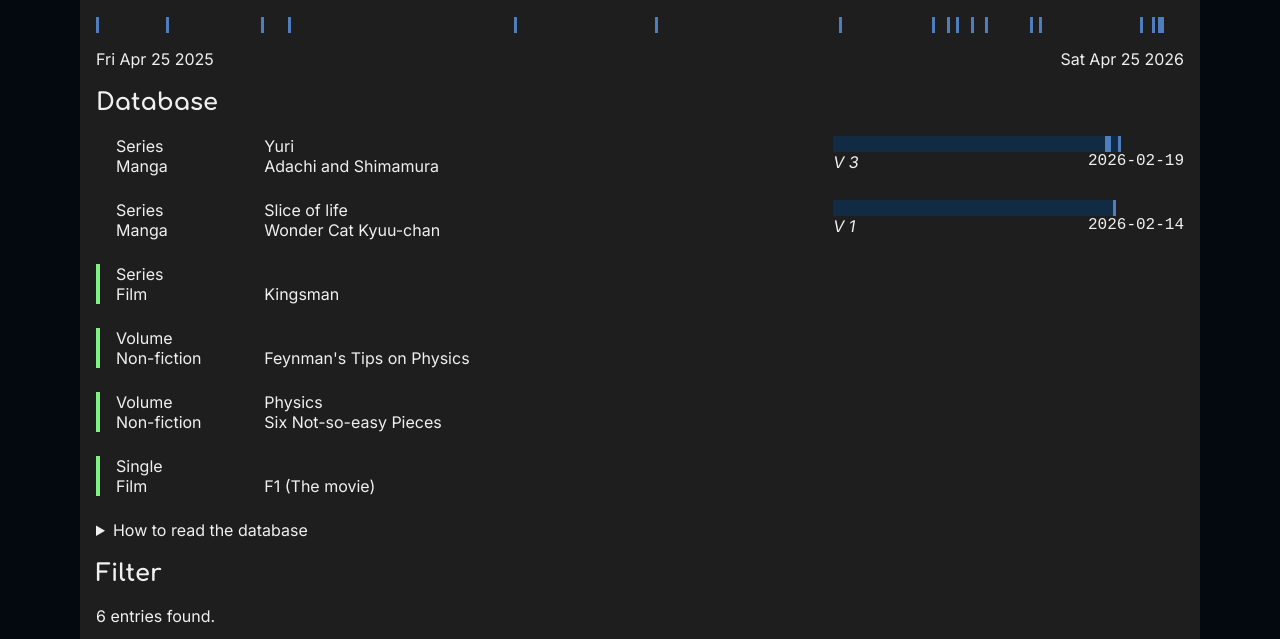
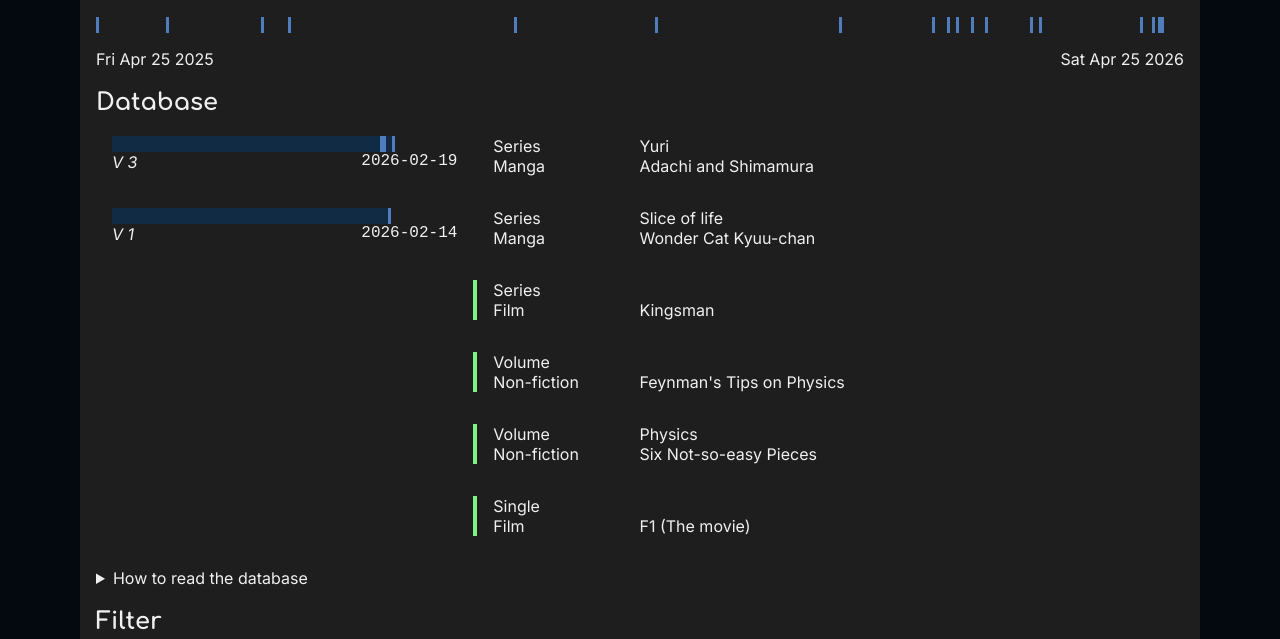
Before and after one commit to LukeNK/media-tracker, a website: page index.html in a window 1280 px wide. Shown: the part 156-795 px from the top of the page. Drawn offline with Linux system fonts and the light colour scheme; no server answers.

Commit message:
Increase clarify for the UI on desktop

```diff
--- a/static/style.css
+++ b/static/style.css
@@ -54,7 +54,7 @@ li {
     display: flex;
     flex-wrap: wrap;
     column-gap: 1rem;
-    margin-bottom: 1.5rem;
+    margin-bottom: 2rem;
     padding-left: 1rem;
 
     .info {
@@ -63,6 +63,7 @@ li {
         display: flex;
         flex-wrap: wrap;
         column-gap: 0.5rem;
+        padding-left: 1rem;
 
         .short {
             width: 20%;
@@ -72,11 +73,11 @@ li {
         }
     }
 
-    &.ok {
+    &.ok .info {
         border-left: 0.25rem solid var(--color-green);
     }
 
-    &.no {
+    &.no .info {
         border-left: 0.25rem solid var(--color-bg);
     }
 }
@@ -208,6 +209,16 @@ footer a {
     text-decoration: none;
 }
 
+/* Responsive adjustments */
+@media screen and (min-width: 50rem) {
+    /*
+        Swap the order because the distance between the two sides are so far
+        that the progesses of two different items might be mistaken.
+    */
+    li .activity { order: 1; }
+    li .info { order: 2; }
+}
+
 @media screen and (max-width: 70rem) {
     main {
         margin: 0;
```
